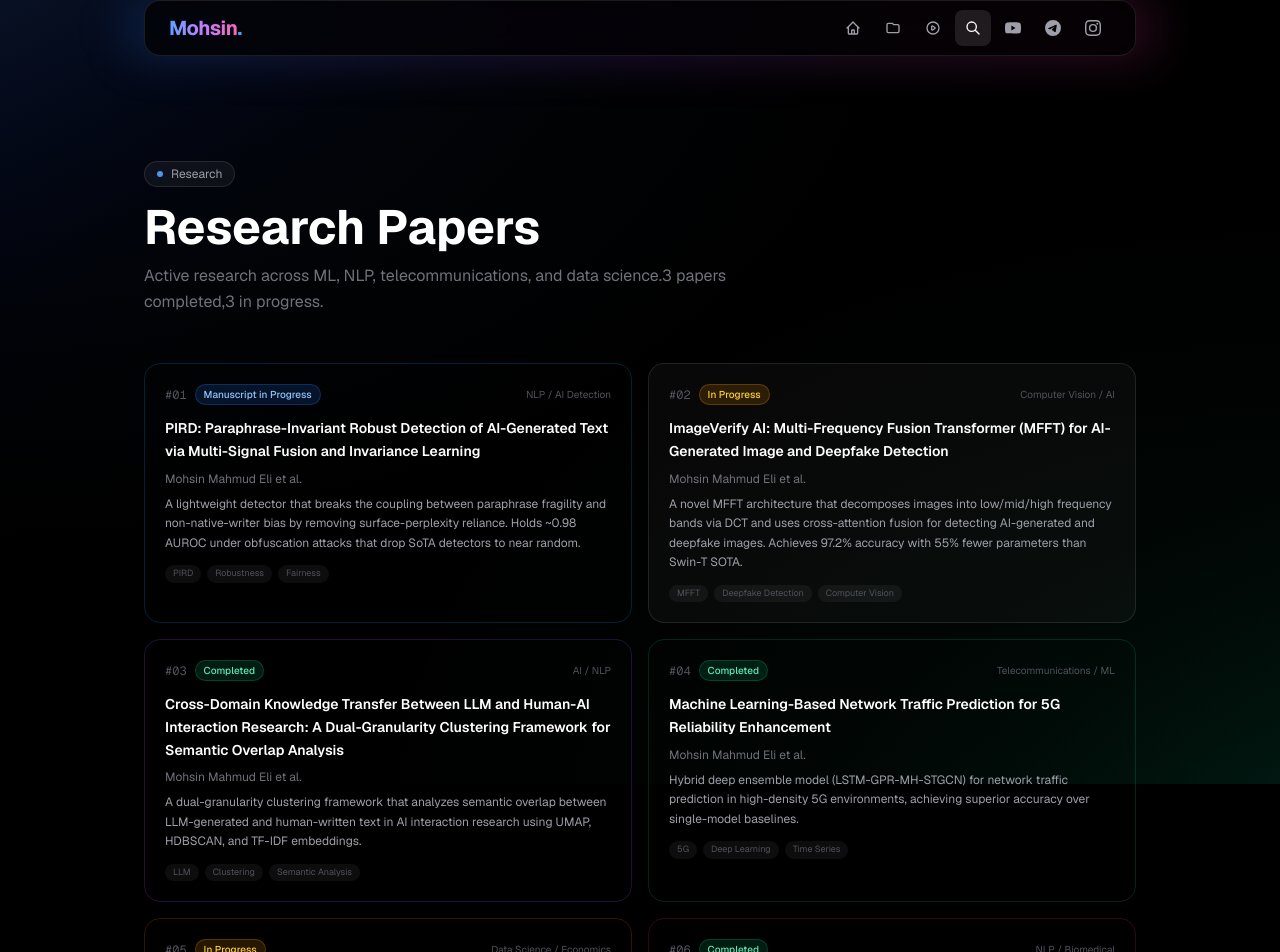
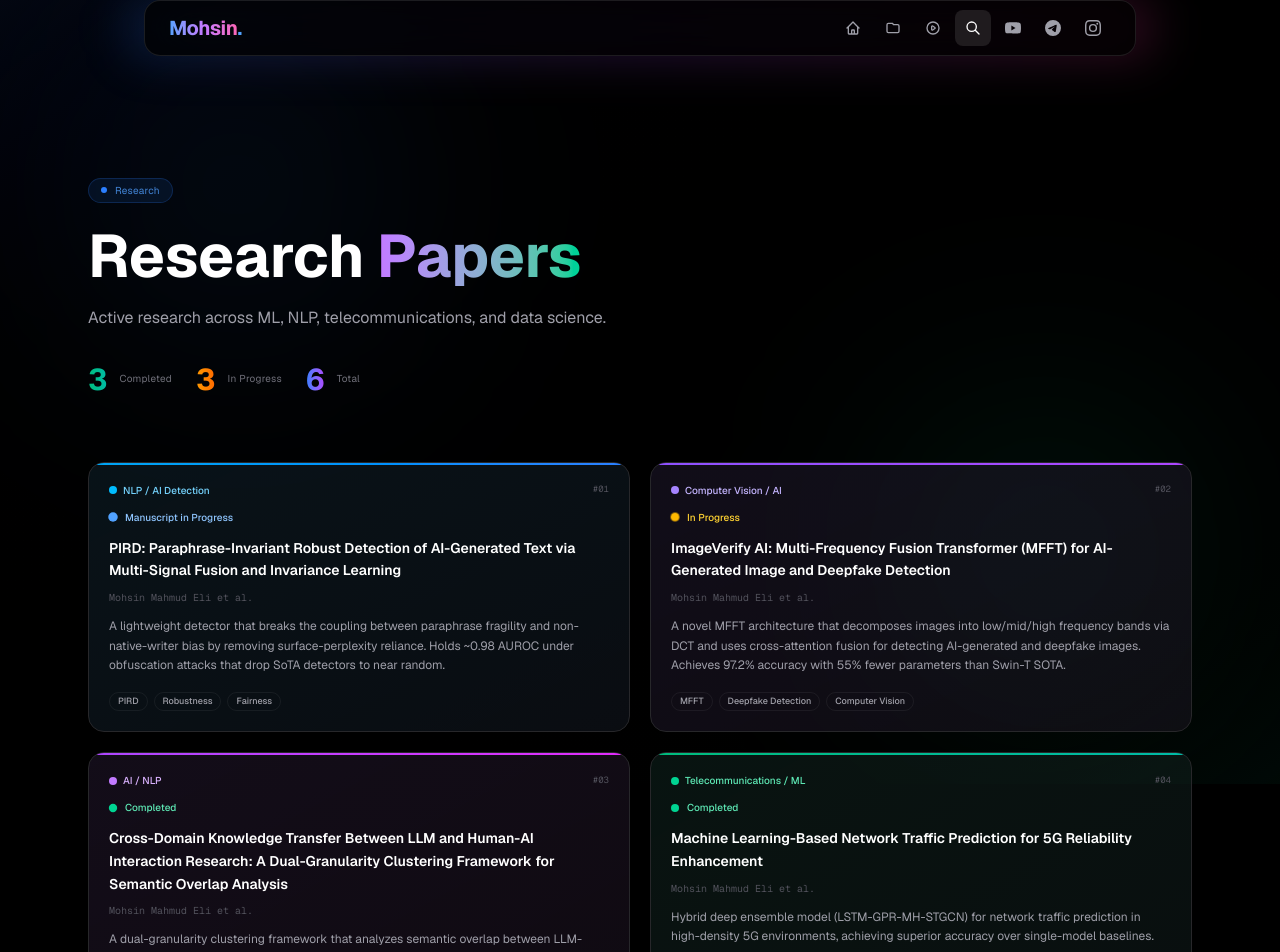
Before and after one commit to MIHMahmudEli/Mohsin-Portfolio-web, a Next.js app: page /research in a window 1280 px wide. Shown: the part 16-968 px from the top of the page. Built offline with nearby package versions, Linux system fonts and the light colour scheme.

Commit message:
Redesign research page: spring card entry with 3D rotate, floating orbs, stat counters, field-colored accents

```diff
--- a/src/app/research/page.tsx
+++ b/src/app/research/page.tsx
@@ -2,136 +2,290 @@
 
 import { motion } from 'framer-motion';
 
-const papers = [
+interface Paper {
+  title: string;
+  field: string;
+  status: string;
+  authors: string;
+  description: string;
+  tags: string[];
+}
+
+const papers: Paper[] = [
   {
     title: 'PIRD: Paraphrase-Invariant Robust Detection of AI-Generated Text via Multi-Signal Fusion and Invariance Learning',
-    field: 'NLP / AI Detection',
-    status: 'Manuscript in Progress',
+    field: 'NLP / AI Detection', status: 'Manuscript in Progress',
     authors: 'Mohsin Mahmud Eli et al.',
     description: 'A lightweight detector that breaks the coupling between paraphrase fragility and non-native-writer bias by removing surface-perplexity reliance. Holds ~0.98 AUROC under obfuscation attacks that drop SoTA detectors to near random.',
     tags: ['PIRD', 'Robustness', 'Fairness'],
   },
   {
     title: 'ImageVerify AI: Multi-Frequency Fusion Transformer (MFFT) for AI-Generated Image and Deepfake Detection',
-    field: 'Computer Vision / AI',
-    status: 'In Progress',
+    field: 'Computer Vision / AI', status: 'In Progress',
     authors: 'Mohsin Mahmud Eli et al.',
     description: 'A novel MFFT architecture that decomposes images into low/mid/high frequency bands via DCT and uses cross-attention fusion for detecting AI-generated and deepfake images. Achieves 97.2% accuracy with 55% fewer parameters than Swin-T SOTA.',
     tags: ['MFFT', 'Deepfake Detection', 'Computer Vision'],
   },
   {
     title: 'Cross-Domain Knowledge Transfer Between LLM and Human-AI Interaction Research: A Dual-Granularity Clustering Framework for Semantic Overlap Analysis',
-    field: 'AI / NLP',
-    status: 'Completed',
+    field: 'AI / NLP', status: 'Completed',
     authors: 'Mohsin Mahmud Eli et al.',
     description: 'A dual-granularity clustering framework that analyzes semantic overlap between LLM-generated and human-written text in AI interaction research using UMAP, HDBSCAN, and TF-IDF embeddings.',
     tags: ['LLM', 'Clustering', 'Semantic Analysis'],
   },
   {
     title: 'Machine Learning-Based Network Traffic Prediction for 5G Reliability Enhancement',
-    field: 'Telecommunications / ML',
-    status: 'Completed',
+    field: 'Telecommunications / ML', status: 'Completed',
     authors: 'Mohsin Mahmud Eli et al.',
     description: 'Hybrid deep ensemble model (LSTM-GPR-MH-STGCN) for network traffic prediction in high-density 5G environments, achieving superior accuracy over single-model baselines.',
     tags: ['5G', 'Deep Learning', 'Time Series'],
   },
   {
     title: 'An Empirical Study of Food Price Volatility in Bangladesh: A Data-Driven Analysis with AgroBridge Marketplace Framework',
-    field: 'Data Science / Economics',
-    status: 'In Progress',
+    field: 'Data Science / Economics', status: 'In Progress',
     authors: 'Mohsin Mahmud Eli et al.',
     description: 'Analyzing monthly retail price trends (2020-2025) of key commodities in Bangladesh and proposing the AgroBridge digital marketplace to connect farmers directly with consumers.',
     tags: ['Data Science', 'Economics', 'AgriTech'],
   },
   {
     title: 'Uncovering Micro-Topics in Biomedical Literature: A Comparative Study of TF-IDF and BioBERT Embeddings for Disease Knowledge Mapping',
-    field: 'NLP / Biomedical',
-    status: 'Completed',
+    field: 'NLP / Biomedical', status: 'Completed',
     authors: 'Mohsin Mahmud Eli et al.',
     description: 'Comparative analysis of TF-IDF and BioBERT embeddings with KMeans, HDBSCAN, and hierarchical clustering for uncovering latent micro-topics in PubMed biomedical literature.',
     tags: ['BioBERT', 'Topic Modeling', 'Biomedical'],
   },
 ];
 
-const statusColors: Record<string, string> = {
-  'Completed': 'bg-emerald-500/15 text-emerald-300 border-emerald-500/25',
-  'In Progress': 'bg-amber-500/15 text-amber-300 border-amber-500/25',
-  'Manuscript in Progress': 'bg-blue-500/15 text-blue-300 border-blue-500/25',
+const fieldMeta: Record<string, { gradient: string; dot: string; label: string; bar: string }> = {
+  'NLP / AI Detection': { gradient: 'from-sky-500/20 to-blue-500/10', dot: 'bg-sky-400', label: 'text-sky-300', bar: 'from-sky-500 to-blue-500' },
+  'Computer Vision / AI': { gradient: 'from-violet-500/20 to-purple-500/10', dot: 'bg-violet-400', label: 'text-violet-300', bar: 'from-violet-500 to-purple-500' },
+  'AI / NLP': { gradient: 'from-purple-500/20 to-fuchsia-500/10', dot: 'bg-purple-400', label: 'text-purple-300', bar: 'from-purple-500 to-fuchsia-500' },
+  'Telecommunications / ML': { gradient: 'from-emerald-500/20 to-teal-500/10', dot: 'bg-emerald-400', label: 'text-emerald-300', bar: 'from-emerald-500 to-teal-500' },
+  'Data Science / Economics': { gradient: 'from-amber-500/20 to-orange-500/10', dot: 'bg-amber-400', label: 'text-amber-300', bar: 'from-amber-500 to-orange-500' },
+  'NLP / Biomedical': { gradient: 'from-rose-500/20 to-pink-500/10', dot: 'bg-rose-400', label: 'text-rose-300', bar: 'from-rose-500 to-pink-500' },
 };
 
-const fieldAccents: Record<string, string> = {
-  'NLP / AI Detection': 'from-sky-500/10 to-blue-500/10 border-sky-500/20',
-  'AI / NLP': 'from-purple-500/10 to-violet-500/10 border-purple-500/20',
-  'Telecommunications / ML': 'from-emerald-500/10 to-teal-500/10 border-emerald-500/20',
-  'Data Science / Economics': 'from-orange-500/10 to-amber-500/10 border-orange-500/20',
-  'NLP / Biomedical': 'from-rose-500/10 to-pink-500/10 border-rose-500/20',
+const statusMeta: Record<string, { color: string; pulse: string }> = {
+  'Completed': { color: 'text-emerald-300', pulse: 'bg-emerald-400' },
+  'In Progress': { color: 'text-amber-300', pulse: 'bg-amber-400' },
+  'Manuscript in Progress': { color: 'text-blue-300', pulse: 'bg-blue-400' },
 };
 
 export default function ResearchPage() {
+  const completed = papers.filter(p => p.status === 'Completed').length;
+  const inProgress = papers.filter(p => p.status !== 'Completed').length;
+
   return (
     <>
-      <div className="fixed inset-0 bg-gradient-to-br from-blue-950/30 via-black to-emerald-950/30 pointer-events-none" />
-      <div className="fixed inset-0 bg-[radial-gradient(ellipse_at_top_left,rgba(59,130,246,0.06),transparent_50%),radial-gradient(ellipse_at_bottom_right,rgba(16,185,129,0.06),transparent_50%)] pointer-events-none" />
-      <div className="relative py-20">
-        <div className="max-w-5xl mx-auto px-4">
-          <motion.div initial={{ opacity: 0, y: 20 }} animate={{ opacity: 1, y: 0 }} className="mb-12">
-            <div className="inline-flex items-center gap-2 px-3 py-1 rounded-full bg-white/5 border border-white/10 text-xs text-zinc-400 mb-4">
-              <span className="w-1.5 h-1.5 rounded-full bg-blue-400 animate-pulse" />
+      <div className="fixed inset-0 bg-gradient-to-br from-blue-950/20 via-black to-emerald-950/20 pointer-events-none" />
+
+      <div className="fixed inset-0 pointer-events-none overflow-hidden">
+        <div className="absolute top-20 left-[5%] w-72 h-72 rounded-full bg-blue-500/10 blur-[120px] floating-shape" style={{ animationDuration: '28s' }} />
+        <div className="absolute bottom-20 right-[5%] w-80 h-80 rounded-full bg-emerald-500/10 blur-[120px] floating-shape" style={{ animationDuration: '32s', animationDelay: '-8s' }} />
+      </div>
+
+      <div className="relative py-16 md:py-24">
+        <div className="max-w-6xl mx-auto px-6">
+          <motion.div className="mb-12 md:mb-16">
+            <motion.span
+              initial={{ opacity: 0, y: -10, scale: 0.9 }}
+              animate={{ opacity: 1, y: 0, scale: 1 }}
+              transition={{ type: 'spring', stiffness: 200, damping: 15 }}
+              className="inline-flex items-center gap-2 px-3 py-1 rounded-full bg-blue-500/10 border border-blue-500/20 text-[10px] text-blue-400/80 tracking-wide mb-4"
+            >
+              <span className="relative flex h-1.5 w-1.5">
+                <span className="animate-ping absolute inline-flex h-full w-full rounded-full bg-blue-400 opacity-75" />
+                <span className="relative inline-flex rounded-full h-1.5 w-1.5 bg-blue-500" />
+              </span>
               Research
+            </motion.span>
+
+            <h1 className="text-4xl md:text-6xl font-bold text-white mb-3 leading-tight">
+              <motion.span
+                initial={{ opacity: 0, y: 30, rotateX: -40 }}
+                animate={{ opacity: 1, y: 0, rotateX: 0 }}
+                transition={{ duration: 0.6, ease: [0.16, 1, 0.3, 1] }}
+                className="inline-block mr-3"
+                style={{ perspective: '600px' }}
+              >
+                Research
+              </motion.span>
+              <motion.span
+                initial={{ opacity: 0, y: 30, rotateX: -40 }}
+                animate={{ opacity: 1, y: 0, rotateX: 0 }}
+                transition={{ duration: 0.6, delay: 0.12, ease: [0.16, 1, 0.3, 1] }}
+                className="inline-block"
+                style={{ perspective: '600px' }}
+              >
+                <span className="bg-gradient-to-r from-blue-400 via-purple-400 to-emerald-400 bg-clip-text text-transparent bg-[length:200%_200%] animate-gradient">Papers</span>
+              </motion.span>
+            </h1>
+
+            <motion.p
+              initial={{ opacity: 0, y: 20 }} animate={{ opacity: 1, y: 0 }}
+              transition={{ duration: 0.5, delay: 0.25 }}
+              className="text-zinc-400 text-base max-w-2xl mb-8"
+            >
+              Active research across ML, NLP, telecommunications, and data science.
+            </motion.p>
+
+            <div className="flex items-center gap-6">
+              {[
+                { label: 'Completed', value: completed, gradient: 'from-emerald-500 to-teal-500' },
+                { label: 'In Progress', value: inProgress, gradient: 'from-amber-500 to-orange-500' },
+                { label: 'Total', value: papers.length, gradient: 'from-blue-500 to-purple-500' },
+              ].map((stat, i) => (
+                <motion.div
+                  key={stat.label}
+                  initial={{ opacity: 0, y: 15, scale: 0.95 }}
+                  animate={{ opacity: 1, y: 0, scale: 1 }}
+                  transition={{ delay: 0.3 + i * 0.08, type: 'spring', stiffness: 200, damping: 18 }}
+                  className="flex items-center gap-3"
+                >
+                  <span className={`text-2xl md:text-3xl font-bold bg-gradient-to-r ${stat.gradient} bg-clip-text text-transparent`}>{stat.value}</span>
+                  <span className="text-[10px] text-zinc-500 tracking-wide leading-tight">{stat.label}</span>
+                </motion.div>
+              ))}
             </div>
-            <h1 className="text-4xl md:text-5xl font-bold text-white mb-3">Research Papers</h1>
-            <p className="text-zinc-500 max-w-2xl leading-relaxed">
-              Active research across ML, NLP, telecommunications, and data science.
-              {papers.filter((p) => p.status === 'Completed').length} papers completed,
-              {papers.filter((p) => p.status !== 'Completed').length} in progress.
-            </p>
           </motion.div>
 
-          <div className="grid md:grid-cols-2 gap-4">
-            {papers.map((p, i) => (
+          <div className="grid md:grid-cols-2 gap-5">
+            {papers.map((p, i) => {
+              const field = fieldMeta[p.field] || fieldMeta['NLP / AI Detection'];
+              const status = statusMeta[p.status] || statusMeta['In Progress'];
+              const rotate = i % 2 === 0 ? 2 : -2;
+              return (
                 <motion.div
                   key={p.title}
-                initial={{ opacity: 0, y: 20 }}
-                animate={{ opacity: 1, y: 0 }}
-                transition={{ delay: i * 0.06 }}
-                className={`relative rounded-2xl border p-5 group transition-all flex flex-col ${fieldAccents[p.field] || 'border-white/10 bg-white/[0.03]'}`}
+                  initial={{ opacity: 0, y: 40, scale: 0.95, rotate }}
+                  animate={{ opacity: 1, y: 0, scale: 1, rotate: 0 }}
+                  transition={{ type: 'spring', stiffness: 160, damping: 20, delay: i * 0.07 }}
+                  whileHover={{ y: -5, scale: 1.005 }}
+                  style={{ perspective: '800px' }}
                 >
-                <div className="absolute inset-0 bg-gradient-to-br from-white/[0.02] to-transparent opacity-0 group-hover:opacity-100 transition-opacity rounded-2xl" />
+                  <div
+                    className="group relative rounded-2xl border border-zinc-800 overflow-hidden h-full bg-zinc-900/40 transition-shadow duration-300"
+                    style={{ transformStyle: 'preserve-3d' }}
+                    onMouseEnter={(e) => { e.currentTarget.style.boxShadow = '0 20px 60px -12px rgba(59,130,246,0.12)'; }}
+                    onMouseLeave={(e) => { e.currentTarget.style.boxShadow = '0 0 0 0 transparent'; }}
+                  >
+                    <div className={`absolute inset-0 bg-gradient-to-br ${field.gradient} opacity-30 group-hover:opacity-50 transition-opacity duration-500`} />
 
-                <div className="relative flex-1">
+                    <motion.div
+                      className={`absolute top-0 left-0 right-0 h-[2px] bg-gradient-to-r ${field.bar}`}
+                      initial={{ scaleX: 0, opacity: 0 }}
+                      animate={{ scaleX: 1, opacity: 1 }}
+                      transition={{ delay: i * 0.07 + 0.3, duration: 0.5, ease: [0.16, 1, 0.3, 1] }}
+                      style={{ transformOrigin: 'left' }}
+                    />
+
+                    <div className="relative p-5 flex flex-col h-full">
                       <div className="flex items-center gap-2 mb-3">
-                    <span className="text-xs text-zinc-600 font-mono">#{String(i + 1).padStart(2, '0')}</span>
-                    <span className={`text-[10px] font-medium px-2 py-0.5 rounded-full border ${statusColors[p.status] || 'bg-zinc-500/15 text-zinc-300 border-zinc-500/25'}`}>
-                      {p.status}
-                    </span>
-                    <span className="text-[10px] text-zinc-600 ml-auto">{p.field}</span>
+                        <motion.span
+                          initial={{ opacity: 0, scale: 0.5 }}
+                          animate={{ opacity: 1, scale: 1 }}
+                          transition={{ delay: 0.15 + i * 0.07, type: 'spring', stiffness: 200 }}
+                          className="flex items-center gap-1.5"
+                        >
+                          <span className={`w-2 h-2 rounded-full ${field.dot}`} />
+                          <span className={`text-[10px] font-medium ${field.label}`}>{p.field}</span>
+                        </motion.span>
+                        <span className="text-[9px] text-zinc-600 font-mono ml-auto">#{String(i + 1).padStart(2, '0')}</span>
                       </div>
 
-                  <h3 className="text-sm font-semibold text-white mb-2 leading-relaxed">{p.title}</h3>
-                  <p className="text-xs text-zinc-500 mb-2">{p.authors}</p>
-                  <p className="text-xs text-zinc-400 leading-relaxed mb-3">{p.description}</p>
+                      <motion.div
+                        initial={{ opacity: 0, y: 10 }}
+                        animate={{ opacity: 1, y: 0 }}
+                        transition={{ delay: 0.2 + i * 0.07 }}
+                        className="flex items-center gap-2 mb-3"
+                      >
+                        <motion.span
+                          className={`relative flex h-2 w-2`}
+                          animate={{ scale: [1, 1.3, 1] }}
+                          transition={{ repeat: Infinity, duration: 2.5, ease: 'easeInOut', delay: i * 0.2 }}
+                        >
+                          <span className={`animate-ping absolute inline-flex h-full w-full rounded-full ${status.pulse} opacity-75`} />
+                          <span className={`relative inline-flex rounded-full h-2 w-2 ${status.pulse}`} />
+                        </motion.span>
+                        <span className={`text-[10px] font-medium ${status.color}`}>{p.status}</span>
+                      </motion.div>
 
-                  <div className="flex flex-wrap gap-1.5">
-                    {p.tags.map((t) => (
-                      <span key={t} className="text-[9px] px-2 py-0.5 rounded-full bg-white/5 text-zinc-600">{t}</span>
+                      <h3 className="text-sm font-semibold text-white mb-2 leading-relaxed group-hover:text-blue-200 transition-colors duration-200">
+                        {p.title}
+                      </h3>
+
+                      <motion.p
+                        initial={{ opacity: 0 }}
+                        animate={{ opacity: 1 }}
+                        transition={{ delay: 0.25 + i * 0.07 }}
+                        className="text-[10px] text-zinc-600 mb-3 font-mono"
+                      >
+                        {p.authors}
+                      </motion.p>
+
+                      <p className="text-xs text-zinc-400 leading-relaxed mb-4 group-hover:text-zinc-300 transition-colors duration-200 flex-1">
+                        {p.description}
+                      </p>
+
+                      <motion.div
+                        className="flex flex-wrap gap-1.5"
+                        initial={{ opacity: 0 }}
+                        animate={{ opacity: 1 }}
+                        transition={{ delay: 0.3 + i * 0.07 }}
+                      >
+                        {p.tags.map((t, ti) => (
+                          <motion.span
+                            key={t}
+                            initial={{ opacity: 0, y: 8, scale: 0.9 }}
+                            animate={{ opacity: 1, y: 0, scale: 1 }}
+                            transition={{ delay: 0.35 + i * 0.07 + ti * 0.06, type: 'spring', stiffness: 200, damping: 15 }}
+                            className="text-[9px] px-2 py-0.5 rounded-full border font-medium transition-all duration-200"
+                            style={{
+                              backgroundColor: `${field.dot.replace('bg-', '').replace('-400', '')}18`,
+                              color: '#a1a1aa',
+                              borderColor: 'rgba(255,255,255,0.06)',
+                            }}
+                            whileHover={{ y: -2, scale: 1.08 }}
+                          >
+                            {t}
+                          </motion.span>
                         ))}
+                      </motion.div>
                     </div>
                   </div>
                 </motion.div>
-            ))}
+              );
+            })}
           </div>
 
           <motion.div
-            initial={{ opacity: 0 }}
-            whileInView={{ opacity: 1 }}
-            viewport={{ once: true }}
-            className="mt-12 rounded-2xl border border-white/10 bg-white/[0.03] p-5 text-center"
+            initial={{ opacity: 0, y: 30, scale: 0.98 }}
+            animate={{ opacity: 1, y: 0, scale: 1 }}
+            transition={{ delay: 0.6, duration: 0.6, ease: [0.16, 1, 0.3, 1] }}
+            className="mt-12 p-6 rounded-2xl border border-zinc-800 bg-zinc-900/20 relative overflow-hidden group"
           >
-            <p className="text-xs text-zinc-600 leading-relaxed">
-              PDF files will be shared once papers are published or approved for public release.
-              For collaboration inquiries, reach out via{' '}
-              <a href="mailto:mohsinibnahossain@gmail.com" className="text-blue-400 hover:text-blue-300 transition-colors">email</a>.
-            </p>
+            <motion.div className="absolute inset-0 bg-gradient-to-r from-blue-500/5 via-transparent to-emerald-500/5 opacity-0 group-hover:opacity-100 transition-opacity duration-500" />
+            <div className="relative flex items-center gap-4 flex-wrap">
+              <div className="flex items-center gap-3">
+                <motion.div
+                  className="w-10 h-10 rounded-xl bg-blue-500/10 flex items-center justify-center text-lg"
+                  animate={{ y: [0, -3, 0] }}
+                  transition={{ repeat: Infinity, duration: 3, ease: 'easeInOut' }}
+                >
+                  📄
+                </motion.div>
+                <div>
+                  <div className="text-sm text-white font-medium">Collaboration welcome</div>
+                  <div className="text-xs text-zinc-500">PDF files will be shared once papers are published or approved for release.</div>
+                </div>
+              </div>
+              <a
+                href="mailto:mohsinibnahossain@gmail.com"
+                className="ml-auto px-5 py-2.5 bg-white/5 border border-zinc-700 text-zinc-300 rounded-full text-xs font-medium hover:bg-zinc-800 hover:border-blue-500/30 hover:text-blue-300 transition-all"
+              >
+                Reach out
+              </a>
+            </div>
           </motion.div>
         </div>
       </div>
```
Lines whose indentation alone changed are shown as unchanged.
